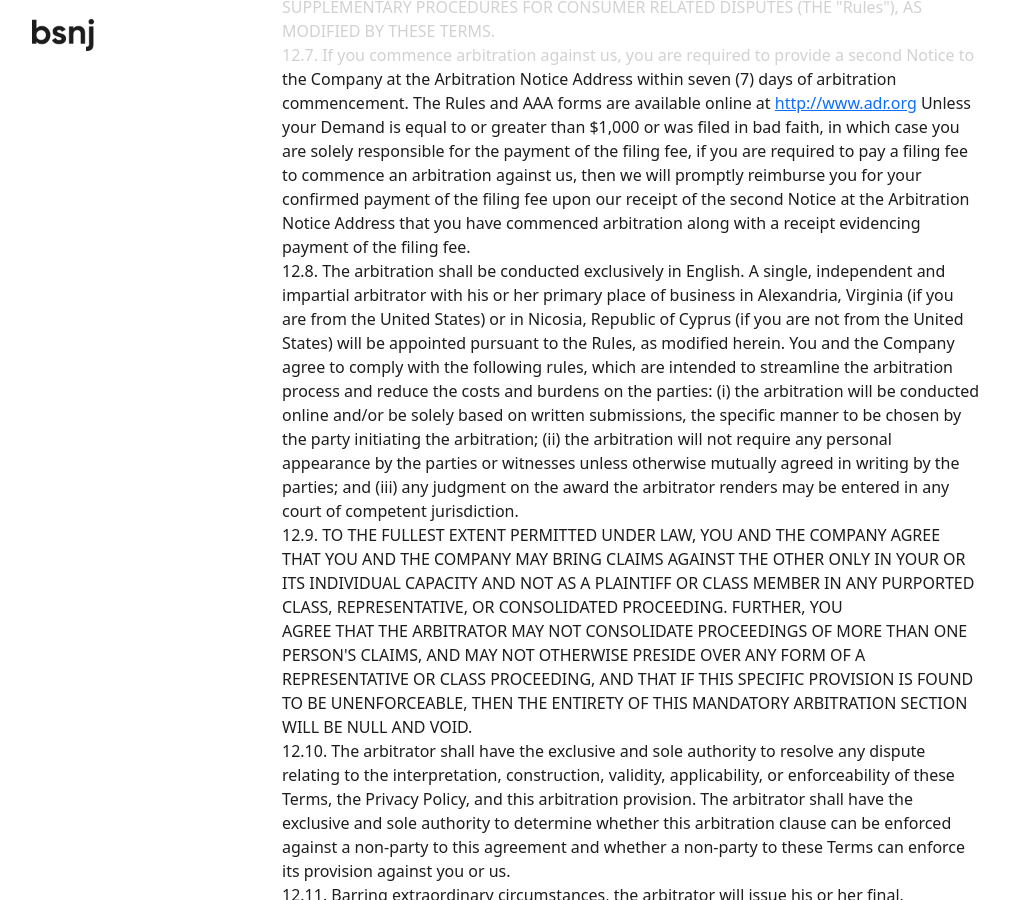
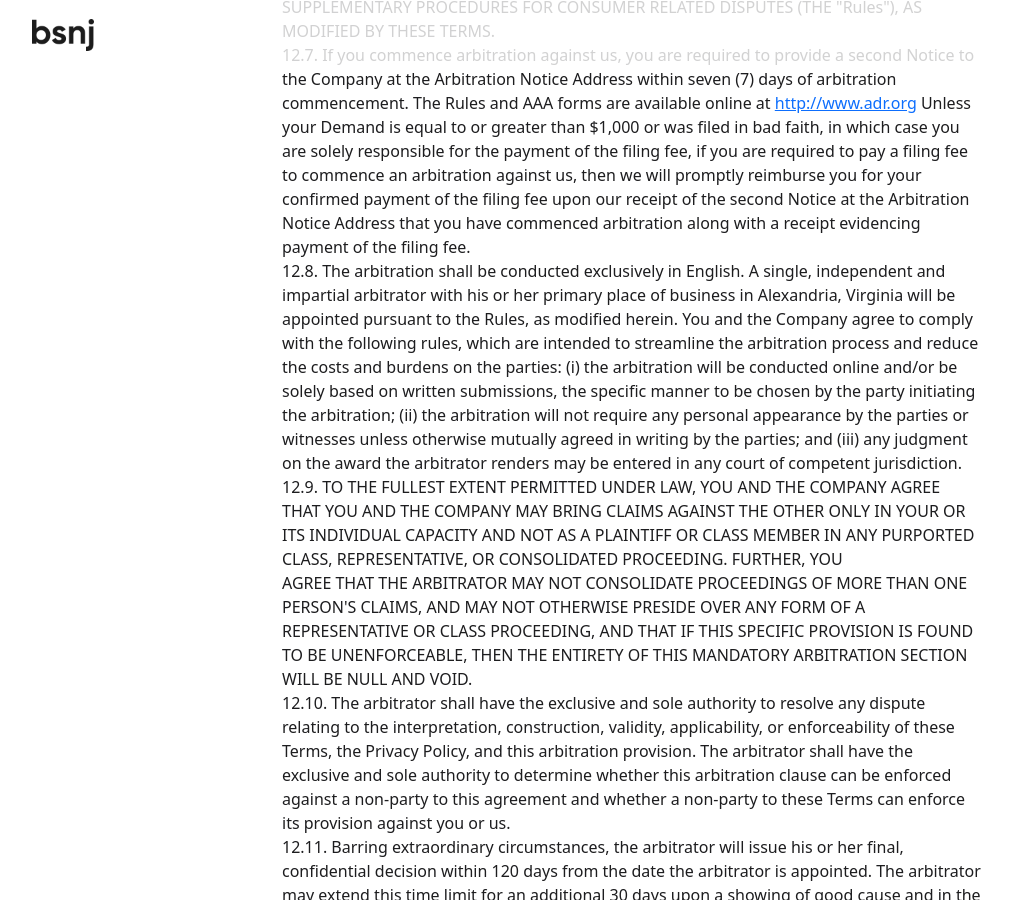
Before and after one commit to basenjiapps/basenjiapps.github.io, a Jekyll site: the page built from docs/web_terms_of_use.html, in a window 1280 px wide and 900 px high, scrolled down 8079 px. Shown: the whole window, without its empty margins (8-1019 px from the left). Built offline with Jekyll 4.4.1, drawn with Linux system fonts in a browser that asks for light colours; some of the changed text lies outside the part shown.

Commit message:
change address from Cyprus to USA part 2

```diff
--- a/docs/web_terms_of_use.html
+++ b/docs/web_terms_of_use.html
@@ -465,8 +465,7 @@
   payment of the filing fee. <br />
   12.8. The arbitration shall be conducted exclusively in English. A single,
   independent and impartial arbitrator with his or her primary place of business
-  in Alexandria, Virginia (if you are from the United States) or in Nicosia,
-  Republic of Cyprus (if you are not from the United States) will be appointed
+  in Alexandria, Virginia will be appointed
   pursuant to the Rules, as modified herein. You and the Company agree to comply
   with the following rules, which are intended to streamline the arbitration
   process and reduce the costs and burdens on the parties: (i) the arbitration
@@ -557,12 +556,11 @@
   YOUR CLAIM THROUGH BINDING ARBITRATION AS SET FORTH IN THIS AGREEMENT. <br />
   <strong data-redactor-tag="strong"><br />
     13. GOVERNING LAW</strong> <br />
-  13.1. The laws of the Republic of Cyprus, excluding its body of law governing
+  13.1. The laws of the USA, excluding its body of law governing
   conflicts of law principles, govern these Terms.<br />
   13.2. To the extent that any action relating to any dispute hereunder is
   permitted to be brought in a court of law, such action will be subject to the
-  exclusive jurisdiction of the courts of Nicosia, the Republic of Cyprus – if
-  you are not a resident of the United States; <br /><br />
+  exclusive jurisdiction of the USA.<br /><br />
   You hereby irrevocably submit to personal jurisdiction and venue in such
   courts, and waive any defense of improper venue or inconvenient forum.
   <br /><br />
```
